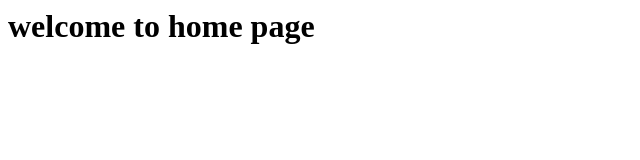
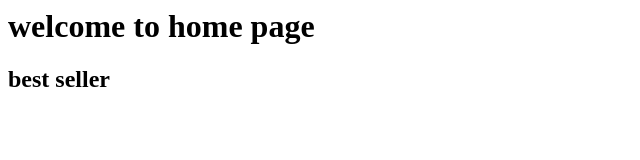
Before and after one commit to Omnia-Abdelhamed/s1_25_repo, a plain HTML site: page index.html in a window 1280 px wide. Shown: the whole page, without its empty margins (0-640 px from the left). Drawn offline with Linux system fonts and the light colour scheme.

Commit message:
bestseller

```diff
--- a/index.html
+++ b/index.html
@@ -1 +1,2 @@
 <h1>welcome to home page</h1>
+<h2>best seller</h2>
```
